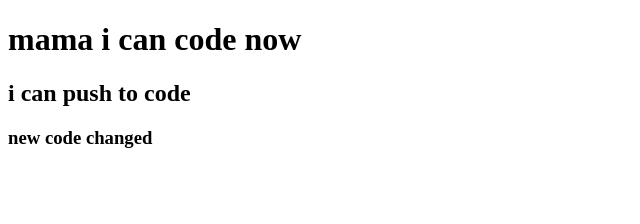
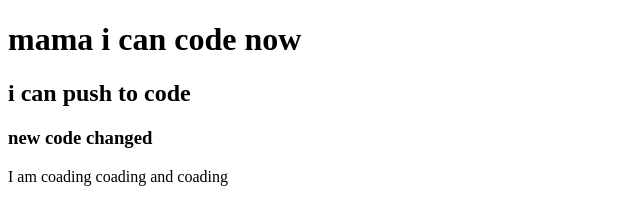
Before and after one commit to aminbabu12/my-second-repo, a plain HTML site: page index.html in a window 1280 px wide. Shown: the whole page, without its empty margins (0-640 px from the left). Drawn offline with Linux system fonts and the light colour scheme.

```diff
--- a/index.html
+++ b/index.html
@@ -10,6 +10,7 @@
     <h1>mama i can code now</h1>
     <h2>i can push to code</h2>
     <h3>new code changed</h3>
+    <p>I am coading coading and coading</p>
 
 </body>
 </html>
```
